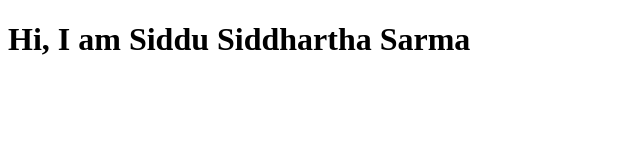
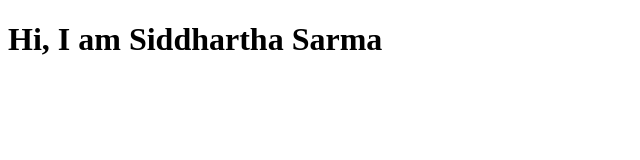
Before and after one commit to SiddharthaSarma/test-git-demo, a plain HTML site: page index.html in a window 1280 px wide. Shown: the whole page, without its empty margins (0-640 px from the left). Drawn offline with Linux system fonts and the light colour scheme.

Commit message:
Modified content in index.html

```diff
--- a/index.html
+++ b/index.html
@@ -6,6 +6,6 @@
     <title>Document</title>
   </head>
   <body>
-    <h1>Hi, I am Siddu Siddhartha Sarma</h1>
+    <h1>Hi, I am Siddhartha Sarma</h1>
   </body>
 </html>
```
